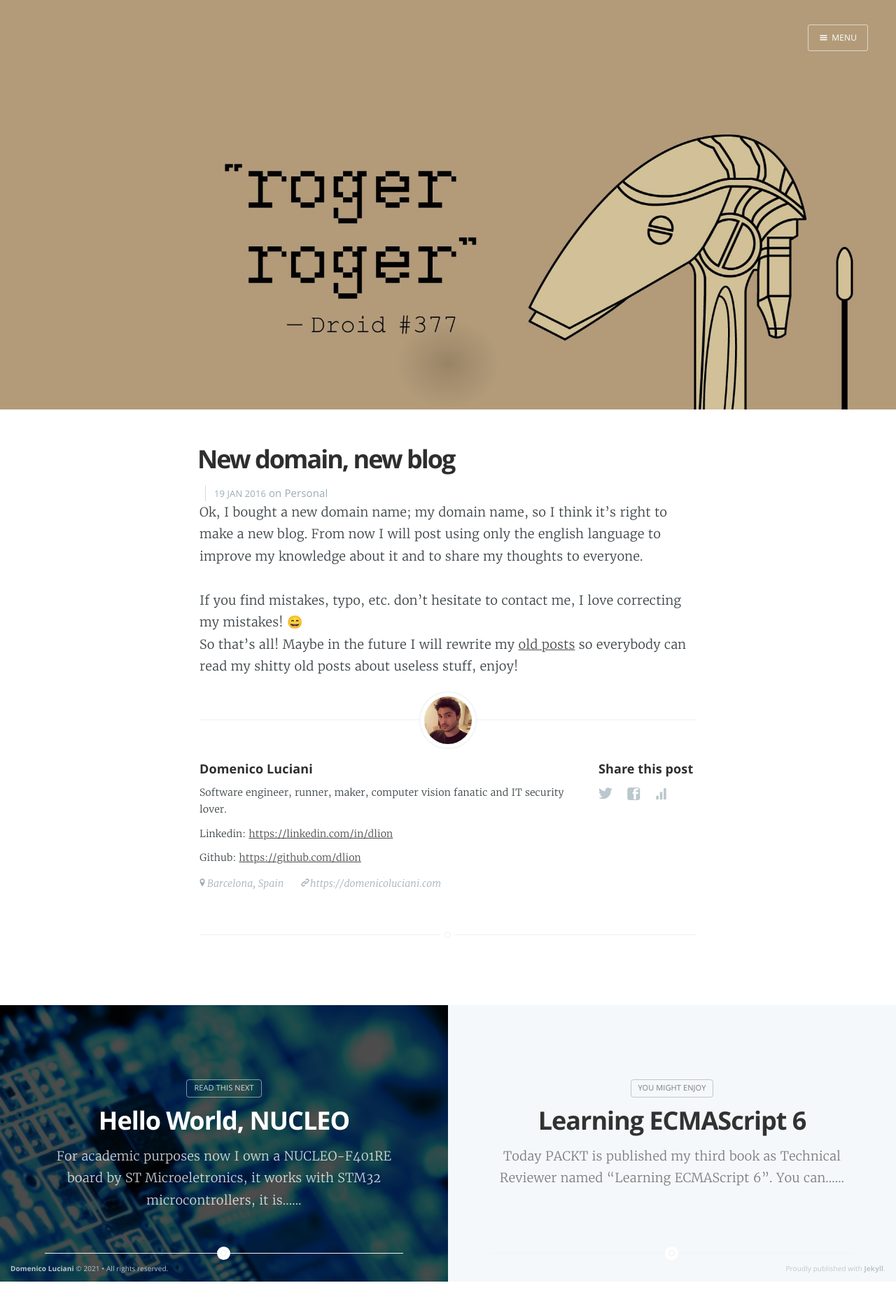
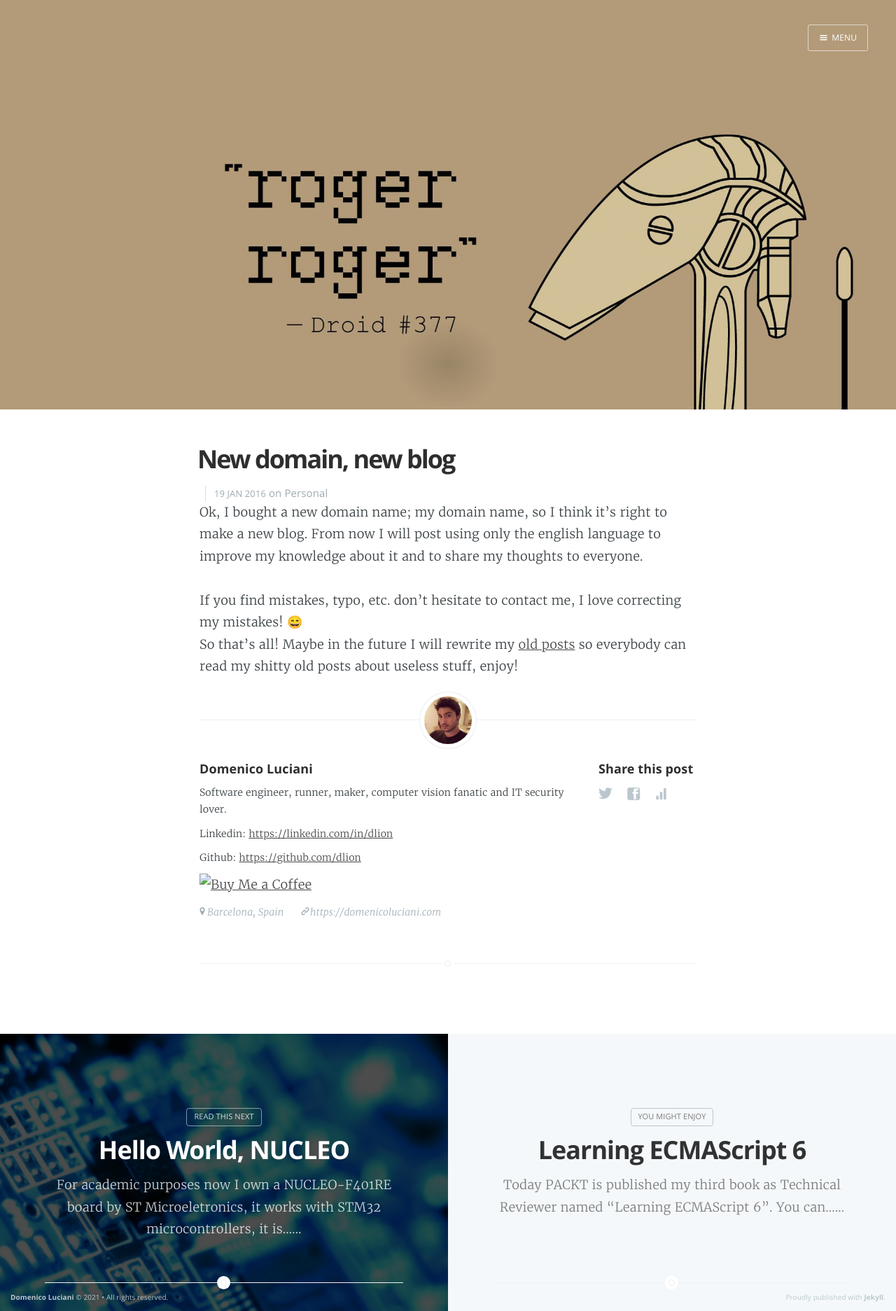
Before and after one commit to dlion/domenicoluciani, a Jekyll site: the page built from _posts/2016-01-19-new-domain-new-blog.md, in a window 1280 px wide. Shown: the whole page at 70% size. Built offline with Jekyll 4.4.1, drawn with Linux system fonts in a browser that asks for light colours; emoji names are drawn with the system emoji font; some web fonts are replaced; before the commit the page ends 1831 px from its top, so only the background shows below that.

Commit message:
Buy me a coffee

```diff
--- a/_layouts/post.html
+++ b/_layouts/post.html
@@ -59,6 +59,9 @@ post_class: post-template
 		    {% for link in site.links %}
 			    <p>{{link}}</p>
 		    {% endfor %}
+        <a href='https://ko-fi.com/I2I23YM3I' target='_blank'>
+            <img height='36' style='border:0px;height:36px;' src='https://cdn.ko-fi.com/cdn/kofi5.png?v=2' border='0' alt='Buy Me a Coffee' />
+        </a>
                     {%else%}
                     <p>Read <a href="{{site.domain_name}}">more posts</a> by this author.</p>
                     {%endif%}
```
